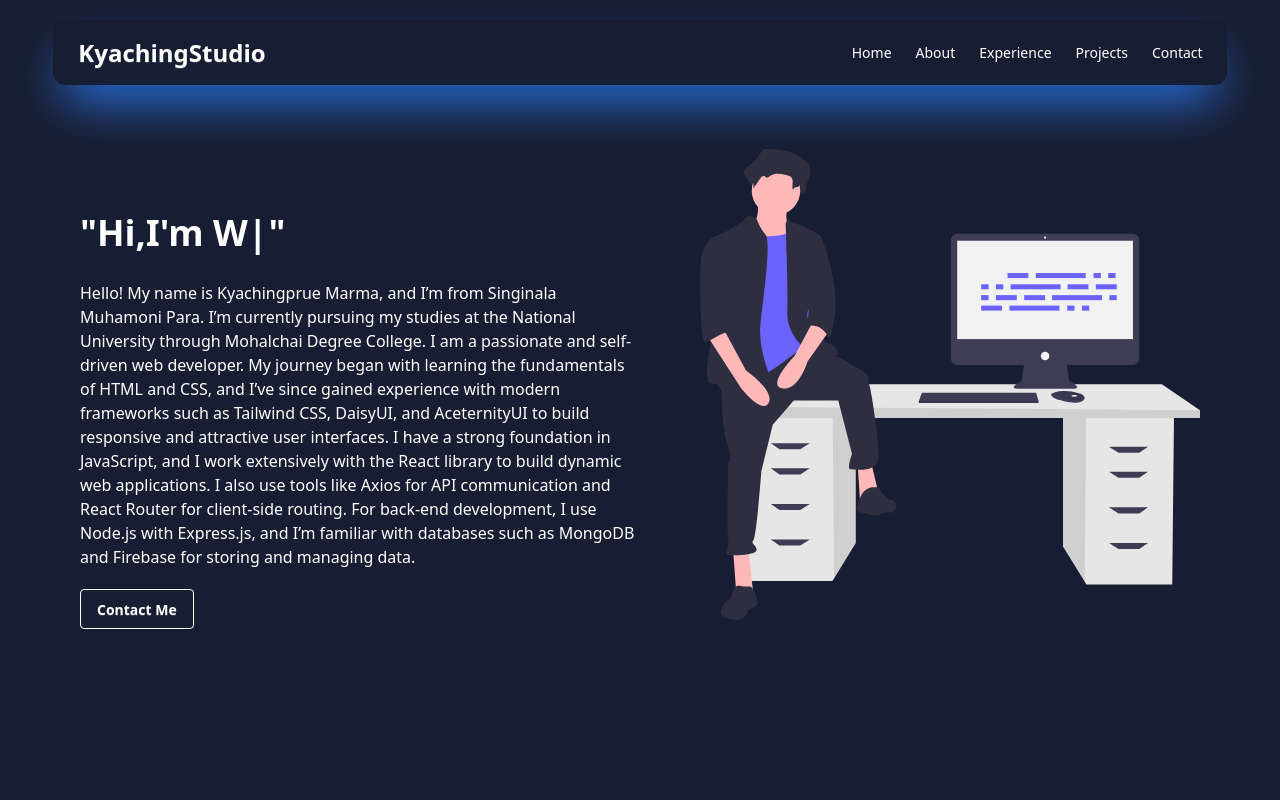
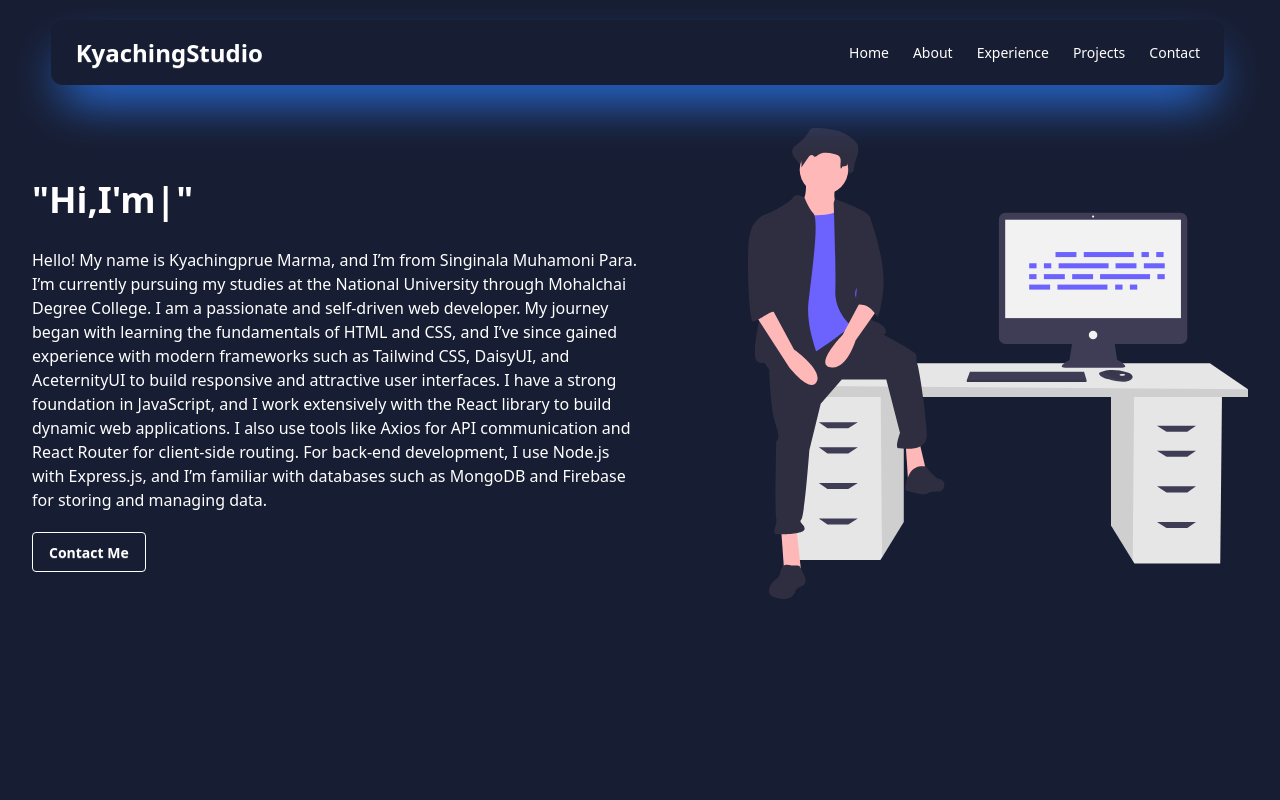
Before and after one commit to kyachingprue/my-portfolio-website, a React (Vite) app: page / in a window 1280 px wide. Shown: the top 800 px of the page. Built offline with nearby package versions, Linux system fonts and the light colour scheme.

Commit message:
final update commit

```diff
--- a/src/components/Home/Home.jsx
+++ b/src/components/Home/Home.jsx
@@ -3,7 +3,7 @@ import TextChange from "../TextChange";
 
 const Home = () => {
   return (
-    <div id="Home" className='text-white md:flex w-full justify-between min-h-screen items-start p-10 md:p-20'>
+    <div id="Home" className='text-white md:flex w-full justify-between min-h-screen items-start p-8 pt-24 md:py-28'>
       <div className='md:w-2/4 pt-5 md:pt-10'>
         <h1 className='text-xl md:text-4xl flex items-center py-4 md:py-7 font-bold'>
           "Hi,<TextChange />"
@@ -17,7 +17,7 @@ const Home = () => {
           For back-end development, I use Node.js with Express.js, and I’m familiar with databases such as MongoDB and Firebase for storing and managing data.</p>
         <button className='btn btn-outline mt-5 md:md-10'>Contact Me</button>
       </div>
-      <div className="ml-5 md:w-[500px] mt-10 md:mt-1 ">
+      <div className="ml-5 md:w-[500px] mt-10 md:mt-4 ">
         <img className="w-full h-full" src={coverImg} alt="" />
       </div>
     </div>
--- a/src/components/Navbar/Navbar.jsx
+++ b/src/components/Navbar/Navbar.jsx
@@ -10,8 +10,8 @@ const Navbar = () => {
     <li><a href="#Footer">Contact</a></li>
   </div>
   return (
-    <div className="mx-auto w-11/12">
-      <div className="navbar text-white rounded-xl shadow-blue-500 shadow-2xl relative top-5 ">
+    <div className="mx-auto fixed top-0 right-5 md:right-14 w-11/12">
+      <div className="navbar text-white rounded-xl bg-[#171d32] shadow-blue-500 shadow-2xl relative top-5 ">
         <div className="navbar-start">
           <div className="dropdown">
             <div tabIndex={0} role="button" className="btn btn-ghost lg:hidden">
```
